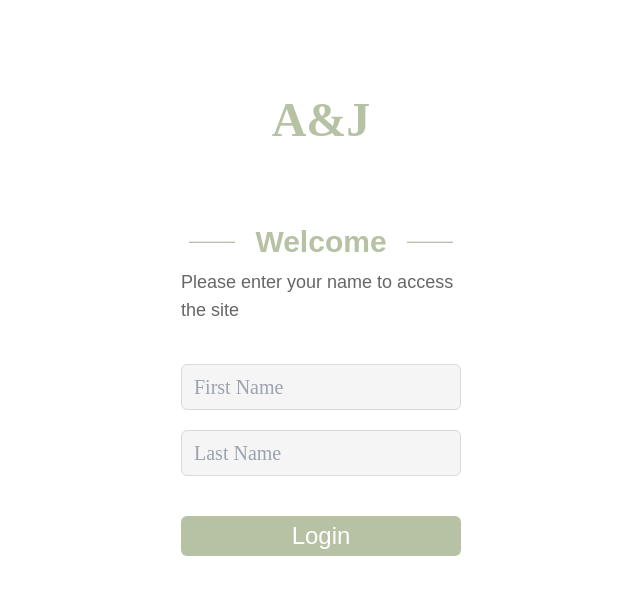
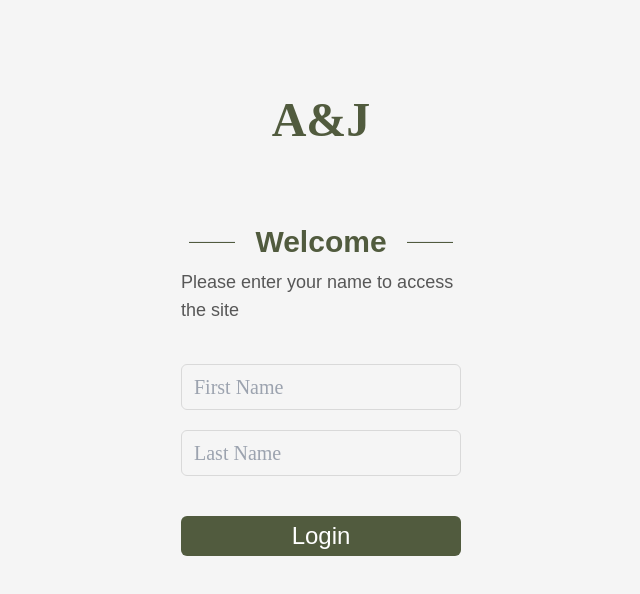
Before and after one commit to matthew-beep/wedding-v2, a Next.js app in the folder wedding-v2/: page / in a window 1280 px wide. Shown: the top 594 px of the page, without its empty margins (319-959 px from the left). Built offline with nearby package versions, Linux system fonts and the light colour scheme; no server answers; a web font is replaced by a local one.

Commit message:
changing color scheme, adding new photo for save the date

```diff
--- a/wedding-v2/src/app/footer.tsx
+++ b/wedding-v2/src/app/footer.tsx
@@ -40,9 +40,8 @@ const Footer: React.FC<FooterProps> = ({  }) => {
           <p>Till We say &quot;I do!&quot;</p>
   */
   return (
-    <footer className= "bg-[#f5f5f5] font-canto text-2xl flex flex-col items-center min-h-54 py-10 text-black flex flex-col items-center justify-around">
+    <footer className= "bg-[#DADFD0] font-canto text-2xl flex flex-col items-center min-h-54 py-10 text-[#515B3E] flex flex-col items-center justify-around">
       <section className='w-full'>
-      <hr className='m-auto h-px w-8/12'/>
         <div className='flex flex-col items-center justify-center mb-5 lg:text-4xl pt-5'>
           <div className='flex items-center w-11/12 justify-center gap-10 font-canto font-semibold'>
             <div className='flex flex-col items-center'>
--- a/wedding-v2/src/app/landing.tsx
+++ b/wedding-v2/src/app/landing.tsx
@@ -3,6 +3,7 @@ import Image from "next/image";
 import React from 'react';
 import {useEffect, useRef, useState} from 'react'
 import {motion, useScroll, useTransform, easeInOut, useMotionValueEvent, AnimatePresence} from 'framer-motion'
+import saveTheDate from './img/savethedatephoto.jpeg';
 import Gallery from './gallery'
 import img from './img/savethedate.jpg';
 import Link from 'next/link';
@@ -38,18 +39,7 @@ const Landing: React.FC<LandingProps> = ({ large }) => {
       }
     })
 
-  return (
-    <div className="relative">
-      <section className="relative bg-neutral-500 h-svh lg:h-screen w-full flex">
-        <div
-          className="w-full h-full object-cover z-0 absolute"
-        >
-          <Gallery />
-        </div>
-         </section>
-      <section ref={ref} className="lg:h-[200vh] h-auto min-h-[200vh] w-full relative">
-        <div className="bg-[#f5f5f5] flex flex-col sm:flex-row sticky top-0 h-screen overflow-y-hidden lg:overflow-x-hidden">
-          <div className="xl:w-1/2 w-full h-1/2 xl:h-full p-5">
+    /*
     <div className="w-full h-full flex flex-col items-center justify-center border-2 sm:gap-10 gap-3 border-black">
       <h3 className="font-canto text-xl text-black sm:text-4xl">
         Save The Date
@@ -67,6 +57,21 @@ const Landing: React.FC<LandingProps> = ({ large }) => {
         3:00 PM
       </h3>
     </div>
+    */
+
+  return (
+    <div className="relative">
+      <section className="relative bg-neutral-500 h-svh lg:h-screen w-full flex">
+        <div
+          className="w-full h-full object-cover z-0 absolute"
+        >
+          <Gallery />
+        </div>
+         </section>
+      <section ref={ref} className="lg:h-[200vh] h-auto min-h-[200vh] w-full relative">
+        <div className="bg-[#f5f5f5] flex flex-col sm:flex-row sticky top-0 h-screen overflow-y-hidden lg:overflow-x-hidden">
+          <div className="xl:w-1/2 w-full h-1/2 xl:h-full">
+            <Image src={saveTheDate} alt="Wedding Invitation Flyer" className="w-full h-full object-cover"/>
           </div>
           <motion.div
             className="w-full flex lg:flex-row flex-col items-center justify-center h-screen absolute bg-[#B0A395]"
--- a/wedding-v2/src/app/login.tsx
+++ b/wedding-v2/src/app/login.tsx
@@ -64,17 +64,17 @@ const Login: React.FC<LoginProps> = ({ setAuth }) => {
   }
 
   return (
-    <div className="relative bg-[#fff] w-full h-screen flex items-center justify-start pt-24 gap-10 flex-col">
-      <h1 className='font-canto text-5xl text-[#B7C1A4] font-bold'>A&J</h1>
+    <div className="relative bg-[#f5f5f5] w-full h-screen flex items-center justify-start pt-24 gap-10 flex-col">
+      <h1 className='font-canto text-5xl text-[#515B3E] font-bold'>A&J</h1>
       {!loading &&
         <div className='w-11/12 sm:w-5/12 md:w-6/12 xl:w-3/12 h-9/12 flex flex-col justify-center items-center gap-10 px-5 py-10'>
           <div className='w-auto flex flex-col items-center gap-2 font-proxima'>
-            <div className='flex w-full justify-center items-center gap-5 px-2 text-[#B7C1A4]'>
-              <hr className='w-full bg-[#B7C1A4] h-0.5'/>
+            <div className='flex w-full justify-center items-center gap-5 px-2 text-[#515B3E]'>
+              <hr className='w-full bg-[#515B3E] h-0.5'/>
               <h2 className='text-3xl font-bold'>Welcome</h2>
-              <hr className='w-full bg-[#B7C1A4] h-0.5'/>
+              <hr className='w-full bg-[#515B3E] h-0.5'/>
             </div>
-            <h3 className='text-md xl:text-lg text-[#666666]'>Please enter your name to access the site</h3>
+            <h3 className='text-md xl:text-lg text-[#575757]'>Please enter your name to access the site</h3>
           </div>
           <div className='w-full flex flex-col gap-5'>
             <div className='flex flex-col'>
@@ -102,7 +102,7 @@ const Login: React.FC<LoginProps> = ({ setAuth }) => {
               />
             </div>
           </div>
-          <button className='p-1 bg-[#B7C1A4] w-full font-proxima text-2xl rounded-md text-white' onClick={handleLogin}>Login</button>
+          <button className='p-1 bg-[#515B3E] w-full font-proxima text-2xl rounded-md text-white' onClick={handleLogin}>Login</button>
         </div>
       }
       {loading &&
@@ -114,7 +114,7 @@ const Login: React.FC<LoginProps> = ({ setAuth }) => {
             animate={{rotate: 360}}
             transition={{ repeat: Infinity, duration: 1, ease: "linear" }}
           >
-            <LoaderCircle color="#B7C1A4" size={30}/>
+            <LoaderCircle color="#515B3E" size={30}/>
           </motion.div>
         </motion.div>
       }
```
Also changed, not shown: 1 other file (tests, documents, lock files or other folders). Lines whose indentation alone changed are shown as unchanged.
